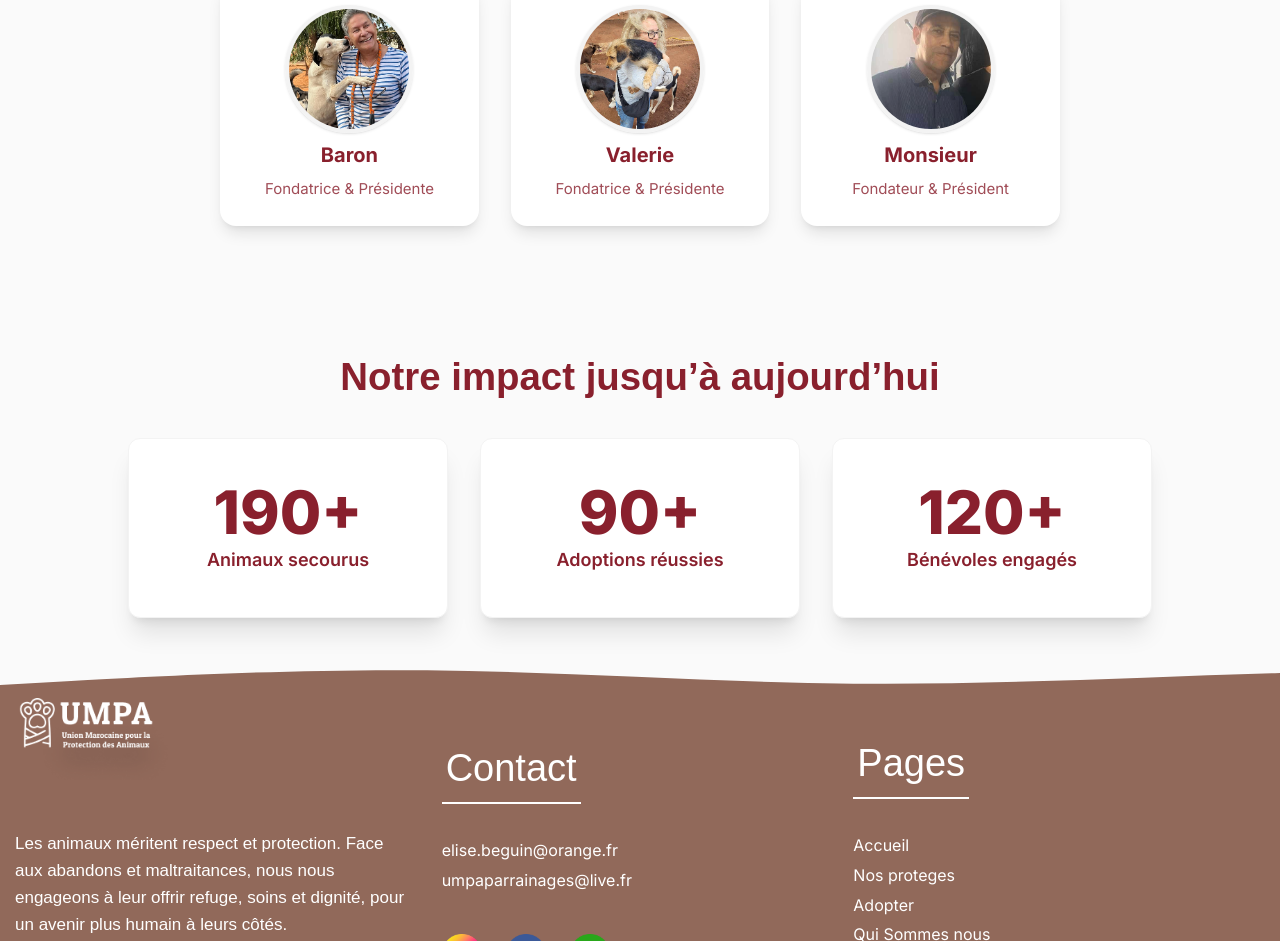
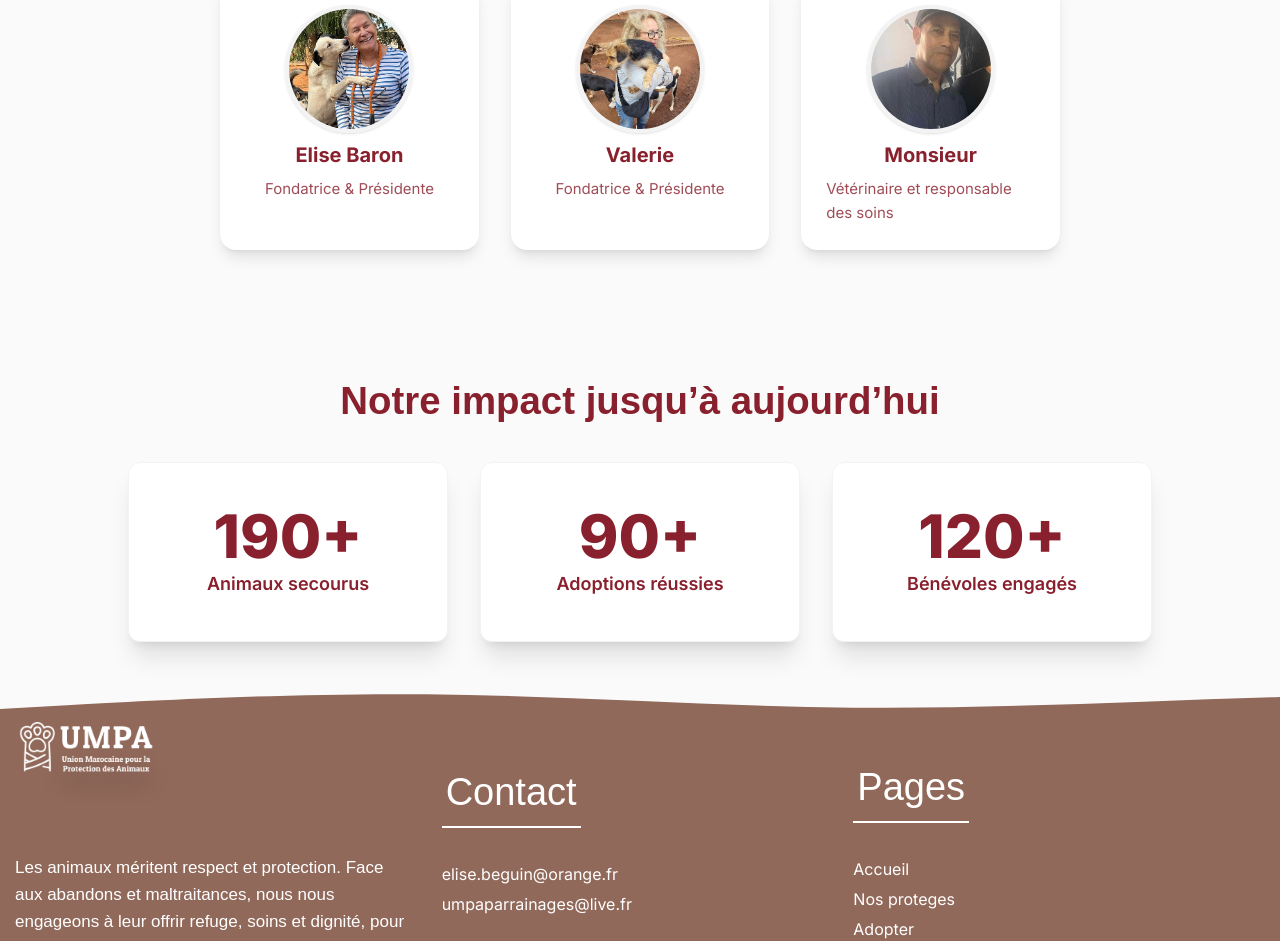
Before and after one commit to aminebelhadi/umpa, a React (Vite) app: page /QuiSommeNous in a window 1280 px wide. Shown: the part 2692-3633 px from the top of the page. Built offline with nearby package versions, Linux system fonts and the light colour scheme; a web font is replaced by a local one.

Commit message:
ready for deployement

```diff
--- a/src/components/QuiSommeNous/Team.tsx
+++ b/src/components/QuiSommeNous/Team.tsx
@@ -18,7 +18,7 @@ const itemVariants = {
 
 const teamMembers = [
   {
-    name: "Baron",
+    name: "Elise Baron",
     title: "Fondatrice & Présidente",
     image: EliseBaronImage
   },
@@ -29,7 +29,7 @@ const teamMembers = [
   },
   {
     name: "Monsieur",
-    title: "Fondateur & Président",
+    title: "Vétérinaire et responsable des soins",
     image: monsieur
   }
 ];
```
